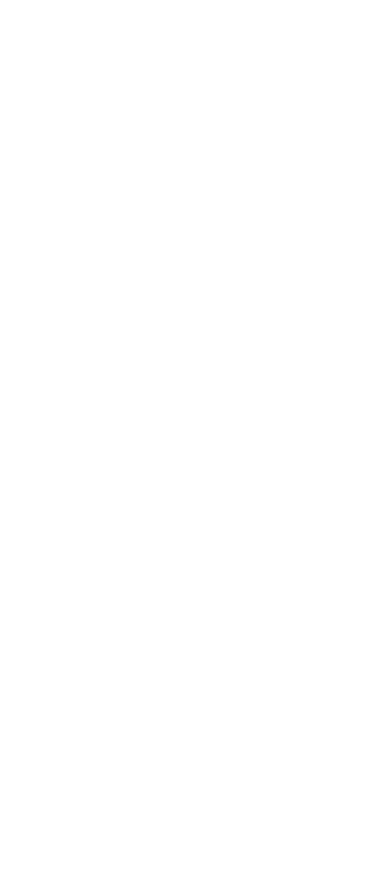
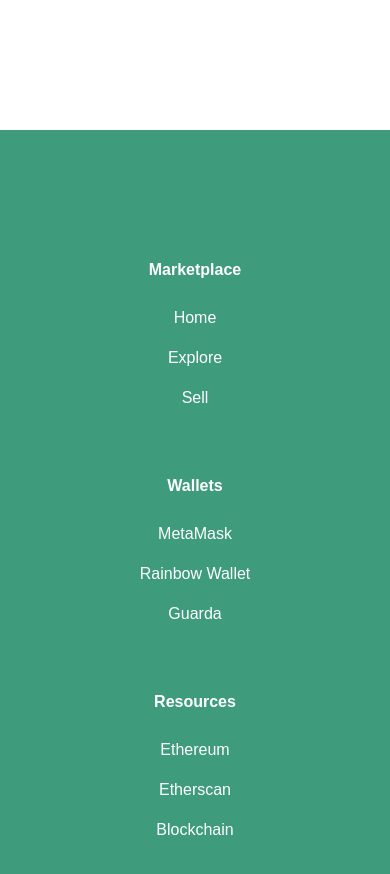
Before and after one commit to hassanuahmad/crypto-marketplace, a React (Create React App) app: page / in a window 390 px wide. Shown: the part 1620-2494 px from the top of the page. Before the commit the page ends 1750 px from the top, so only its background shows below. Built offline with nearby package versions, Linux system fonts and the light colour scheme.

Commit message:
added footer and fully responsive

```diff
--- a/src/App.js
+++ b/src/App.js
@@ -1,6 +1,7 @@
 import Home from "./pages/Home.js";
 import Navbar from "./components/nav/Navbar";
 import { BrowserRouter as Router, Routes, Route } from "react-router-dom";
+import Footer from "./components/Footer.js";
 
 function App() {
 	return (
@@ -10,6 +11,7 @@
 				<Routes>
 					<Route path="/" element={<Home />} />
 				</Routes>
+				<Footer />
 			</Router>
 		</div>
 	);
--- /dev/null
+++ b/src/components/Footer.js
@@ -0,0 +1,99 @@
+import { Link } from "react-router-dom";
+
+const Footer = () => {
+	const footerElements1 = [
+		{
+			display: "Home",
+			to: "/",
+		},
+		{
+			display: "Explore",
+			to: "/explore",
+		},
+		{
+			display: "Sell",
+			to: "/sell",
+		},
+	];
+	const footerElements2 = [
+		{
+			display: "MetaMask",
+			to: "https://metamask.io",
+		},
+		{
+			display: "Rainbow Wallet",
+			to: "https://rainbow.me",
+		},
+		{
+			display: "Guarda",
+			to: "https://guarda.com",
+		},
+	];
+	const footerElements3 = [
+		{
+			display: "Ethereum",
+			to: "https://ethereum.org/en/",
+		},
+		{
+			display: "Etherscan",
+			to: "https://etherscan.io",
+		},
+		{
+			display: "Blockchain",
+			to: "https://www.investopedia.com/terms/b/blockchain.asp",
+		},
+	];
+
+	return (
+		<div className="text-white bg-cmp-primary flex flex-col items-center text-center py-32 lg:text-left">
+			<div className="lg:flex lg:flex-row">
+				<div className="pb-12 lg:pb-0 lg:pr-48">
+					<p className="boldBody-text pb-6">Marketplace</p>
+					{footerElements1.map((element, index) => (
+						<Link
+							key={index}
+							className={
+								"flex justify-center lg:justify-start pb-4 body-text hover:text-cmp-black transition-color duration-100"
+							}
+							to={element.to}
+						>
+							{element.display}
+						</Link>
+					))}
+				</div>
+				<div className="pb-12 lg:pb-0 lg:pr-48">
+					<p className="boldBody-text pb-6">Wallets</p>
+					{footerElements2.map((element, index) => (
+						<a
+							key={index}
+							className={
+								"flex justify-center lg:justify-start pb-4 body-text hover:text-cmp-black transition-color duration-100"
+							}
+							href={element.to}
+							target="_blank"
+						>
+							{element.display}
+						</a>
+					))}
+				</div>
+				<div>
+					<p className="boldBody-text pb-6">Resources</p>
+					{footerElements3.map((element, index) => (
+						<a
+							key={index}
+							className={
+								"flex justify-center lg:justify-start pb-4 body-text hover:text-cmp-black transition-color duration-100"
+							}
+							href={element.to}
+							target="_blank"
+						>
+							{element.display}
+						</a>
+					))}
+				</div>
+			</div>
+		</div>
+	);
+};
+
+export default Footer;
```
